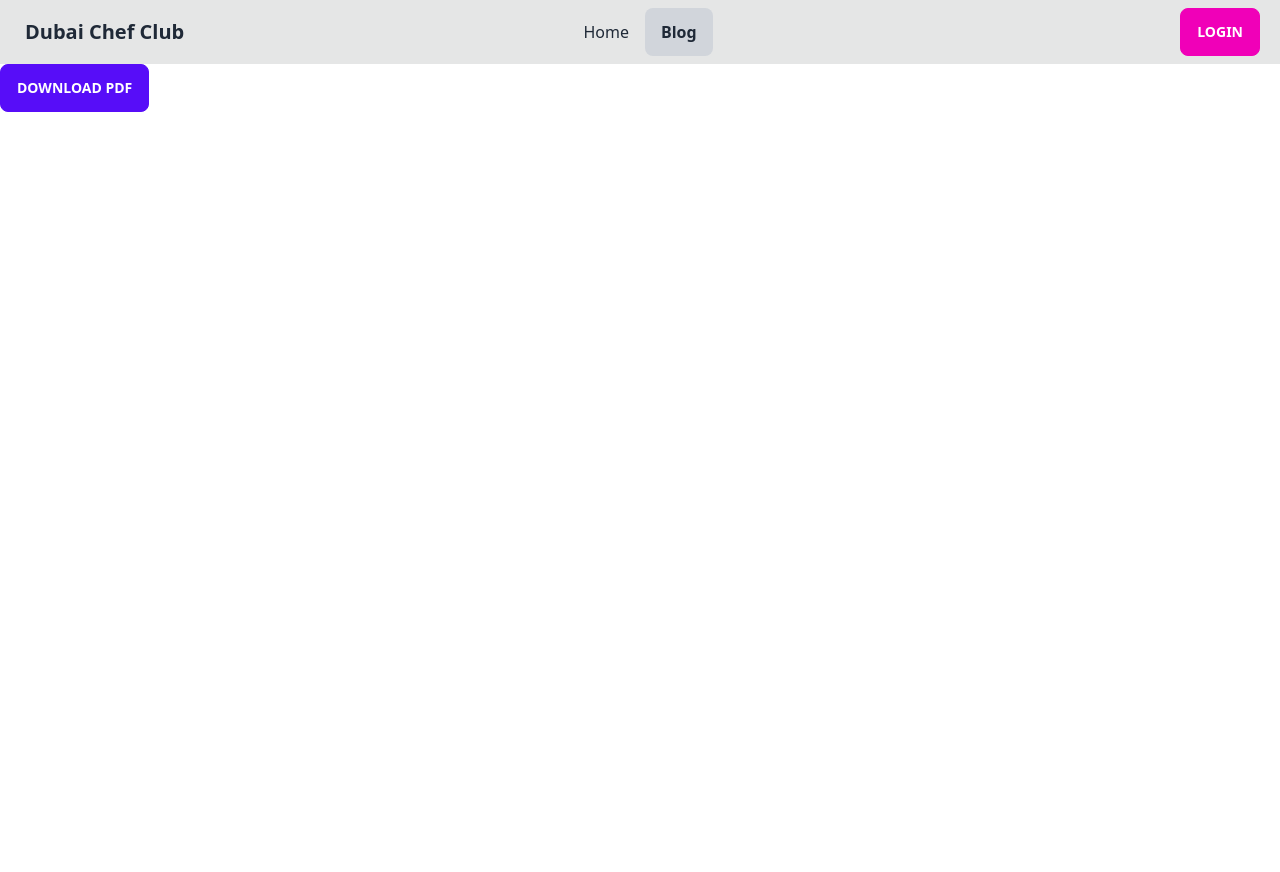
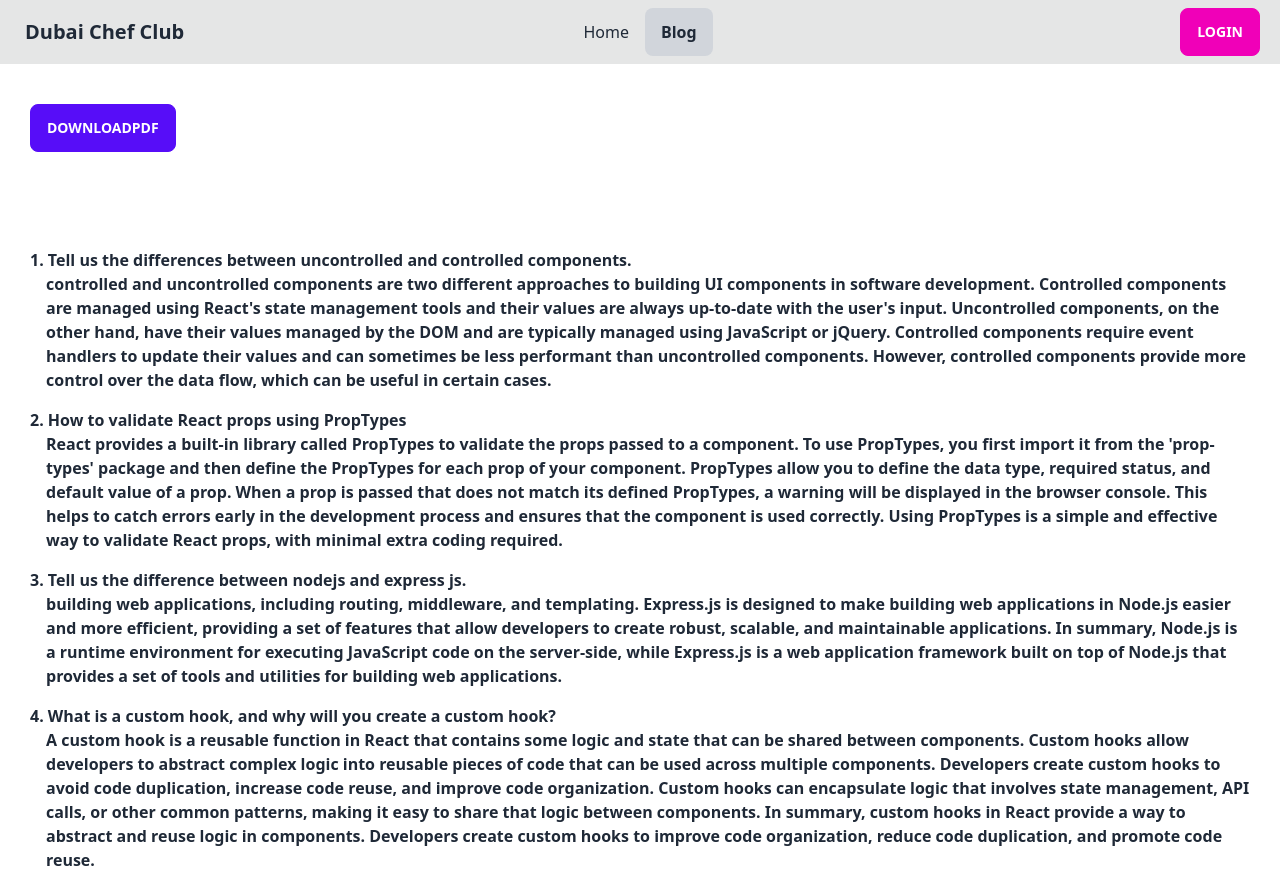
Before and after one commit to Akkhan06/dubai-chef, a React (Vite) app: page /blog in a window 1280 px wide. Before the commit the page ends 800 px from the top, so only its background shows below. Built offline with nearby package versions, Linux system fonts and the light colour scheme; no server answers.

Commit message:
footer section added and blog qustion ans added

```diff
--- a/src/components/AuthProvider/AuthProvider.jsx
+++ b/src/components/AuthProvider/AuthProvider.jsx
@@ -5,7 +5,7 @@ export const AuthContext = createContext(null)
 const auth = getAuth(app)
 
 const AuthProvider = ({children}) => {
-    const googleProvider = new GoogleAuthProvider()
+    // const googleProvider = new GoogleAuthProvider()
 
 
     const [user, setUser] = useState(null)
--- a/src/components/Blog/Blog.jsx
+++ b/src/components/Blog/Blog.jsx
@@ -1,23 +1,93 @@
-import jsPDF from 'jspdf';
-import React from 'react';
+import jsPDF from "jspdf";
+import React from "react";
 
 const Blog = () => {
-    const downloadPdf = () => {
+  const downloadPdf = () => {
+    const doc = new jsPDF("landscape", "px", "a4", "false");
+    doc.text("This blog page short summary", 20, 30);
 
-        const doc = new jsPDF("landscape", "px", "a4", "false")
-            doc.text("This blog page short summary", 20, 30)
+    doc.text(
+      "In software development, there are two types of components: uncontrolled and controlled. \n Uncontrolled components rely on the browser or environment, while controlled components \n are managed by the application code.  React PropTypes is a way to \n validate props in components. \n Node.js is a runtime environment for executing JavaScript code outside of a web browser, primarily \n used for building server-side applications. \n Custom hooks are a useful tool in React for reusing logic across components.",
+      20,
+      50
+    );
 
+    doc.save("blog-information.pdf");
+  };
 
-            doc.text("In software development, there are two types of components: uncontrolled and controlled. \n Uncontrolled components rely on the browser or environment, while controlled components \n are managed by the application code.  React PropTypes is a way to \n validate props in components. \n Node.js is a runtime environment for executing JavaScript code outside of a web browser, primarily \n used for building server-side applications. \n Custom hooks are a useful tool in React for reusing logic across components.", 20, 50);
+  return (
+    <div className="mx-auto md:w-[1220px]">
+      <button className="btn btn-primary text-center flex justify-center mt-10">downloadPdf</button>
 
-            doc.save("blog-information.pdf")
-    }
+      <div>
+        <div className="mt-24 text-start">
+          <h1 className="font-bold">
+            1. Tell us the differences between uncontrolled and controlled
+            components.
+          </h1>
+          <p className="ml-4 font-semibold">
+            controlled and uncontrolled components are two different approaches
+            to building UI components in software development. Controlled
+            components are managed using React's state management tools and
+            their values are always up-to-date with the user's input.
+            Uncontrolled components, on the other hand, have their values
+            managed by the DOM and are typically managed using JavaScript or
+            jQuery. Controlled components require event handlers to update their
+            values and can sometimes be less performant than uncontrolled
+            components. However, controlled components provide more control over
+            the data flow, which can be useful in certain cases.
+          </p>
 
-    return (
-        <div>
-            <button onClick={downloadPdf} className='btn btn-primary'>download pdf</button>
+          <h1 className="font-bold mt-4">
+            2. How to validate React props using PropTypes
+          </h1>
+          <p className="ml-4 font-semibold">
+            React provides a built-in library called PropTypes to validate the
+            props passed to a component. To use PropTypes, you first import it
+            from the 'prop-types' package and then define the PropTypes for each
+            prop of your component. PropTypes allow you to define the data type,
+            required status, and default value of a prop. When a prop is passed
+            that does not match its defined PropTypes, a warning will be
+            displayed in the browser console. This helps to catch errors early
+            in the development process and ensures that the component is used
+            correctly. Using PropTypes is a simple and effective way to validate
+            React props, with minimal extra coding required.
+          </p>
+
+          <h1 className="font-bold mt-4">
+            3. Tell us the difference between nodejs and express js.
+          </h1>
+          <p className="ml-4 font-semibold">
+            building web applications, including routing, middleware, and
+            templating. Express.js is designed to make building web applications
+            in Node.js easier and more efficient, providing a set of features
+            that allow developers to create robust, scalable, and maintainable
+            applications. In summary, Node.js is a runtime environment for
+            executing JavaScript code on the server-side, while Express.js is a
+            web application framework built on top of Node.js that provides a
+            set of tools and utilities for building web applications.
+          </p>
+
+          <h1 className="font-bold mt-4">
+            4. What is a custom hook, and why will you create a custom hook?
+          </h1>
+          <p className="ml-4 font-semibold">
+            A custom hook is a reusable function in React that contains some
+            logic and state that can be shared between components. Custom hooks
+            allow developers to abstract complex logic into reusable pieces of
+            code that can be used across multiple components. Developers create
+            custom hooks to avoid code duplication, increase code reuse, and
+            improve code organization. Custom hooks can encapsulate logic that
+            involves state management, API calls, or other common patterns,
+            making it easy to share that logic between components. In summary,
+            custom hooks in React provide a way to abstract and reuse logic in
+            components. Developers create custom hooks to improve code
+            organization, reduce code duplication, and promote code reuse.
+          </p>
         </div>
-    );
+      </div>
+    </div>
+  );
 };
 
 export default Blog;
--- a/src/components/Body/Body.jsx
+++ b/src/components/Body/Body.jsx
@@ -19,19 +19,14 @@ const Body = () => {
             </div>
             <div className="md:7/12 lg:w-6/12">
               <h2 className="text-2xl text-gray-900 font-bold md:text-4xl">
-                Nuxt development is carried out by passionate developers
+              Roasted Butternut Squash and Sage Risotto with Crispy Pancetta
               </h2>
               <p className="mt-6 text-gray-600">
-                Lorem ipsum dolor, sit amet consectetur adipisicing elit. Eum
-                omnis voluptatem accusantium nemo perspiciatis delectus atque
-                autem! Voluptatum tenetur beatae unde aperiam, repellat expedita
-                consequatur! Officiis id consequatur atque doloremque!
+              This Roasted Butternut Squash and Sage Risotto with Crispy Pancetta recipe is the perfect comfort food for chilly evenings. The creamy risotto is infused with fragrant sage and roasted butternut squash, while the crispy pancetta adds a delicious crunch to each bite.
               </p>
               <p className="mt-4 text-gray-600">
                 {" "}
-                Nobis minus voluptatibus pariatur dignissimos libero quaerat
-                iure expedita at? Asperiores nemo possimus nesciunt dicta veniam
-                aspernatur quam mollitia.
+                This dish is easy to prepare and will impress your dinner guests. It's a great vegetarian option, but you can also add chicken or shrimp for extra protein. Whether you're a seasoned chef or a novice cook, this recipe is sure to become a favorite in your household.
               </p>
             </div>
           </div>
--- a/src/components/Hero.jsx
+++ b/src/components/Hero.jsx
@@ -7,7 +7,7 @@ const Hero = () => {
   <div className="hero-content  text-center  ">
     <div className="max-w-full">
       <h1 className="text-5xl text-white font-bold">Welcome to dubai chef club</h1>
-      <p className="py-6 max-w-lg mx-auto text-white">Provident cupiditate voluptatem et in. Quaerat fugiat ut assumenda excepturi exercitationem quasi. In deleniti eaque aut repudiandae et a id nisi.</p>
+      <p className="py-6 max-w-lg mx-auto text-white">Looking for a culinary adventure in Dubai? Look no further than our Chef Recipe Club. Discover mouth-watering recipes from renowned chefs, from traditional Emirati dishes to international favorites. Join now to expand your culinary horizons and connect with fellow foodies who share your passion for great food.</p>
       <button className="btn btn-success bg-yellow-400 border-0">Get Started</button>
     </div>
   </div>
--- a/src/components/Login&Register/Login.jsx
+++ b/src/components/Login&Register/Login.jsx
@@ -13,7 +13,7 @@ const Login = () => {
   const githubProvider = new GithubAuthProvider()
  const auth = getAuth(app)
 
-  const {loginUser, googleUser, updateUser} = useContext(AuthContext)
+  const {loginUser} = useContext(AuthContext)
 
 
   const navigate = useNavigate();
```
Also changed, not shown: src/components/Contact.jsx (+86 -17 lines), src/components/Footer.jsx (+72 -7 lines), 1 other file (tests, documents, lock files or other folders).
